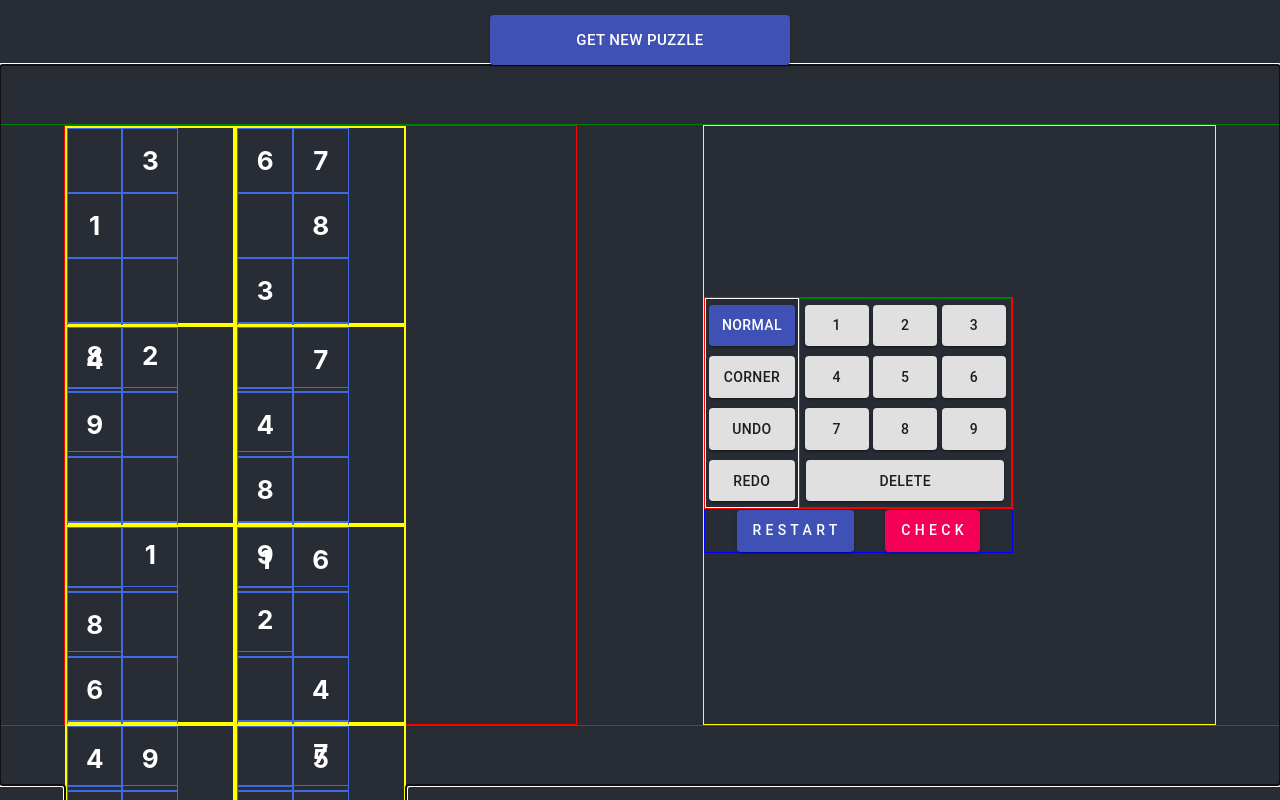
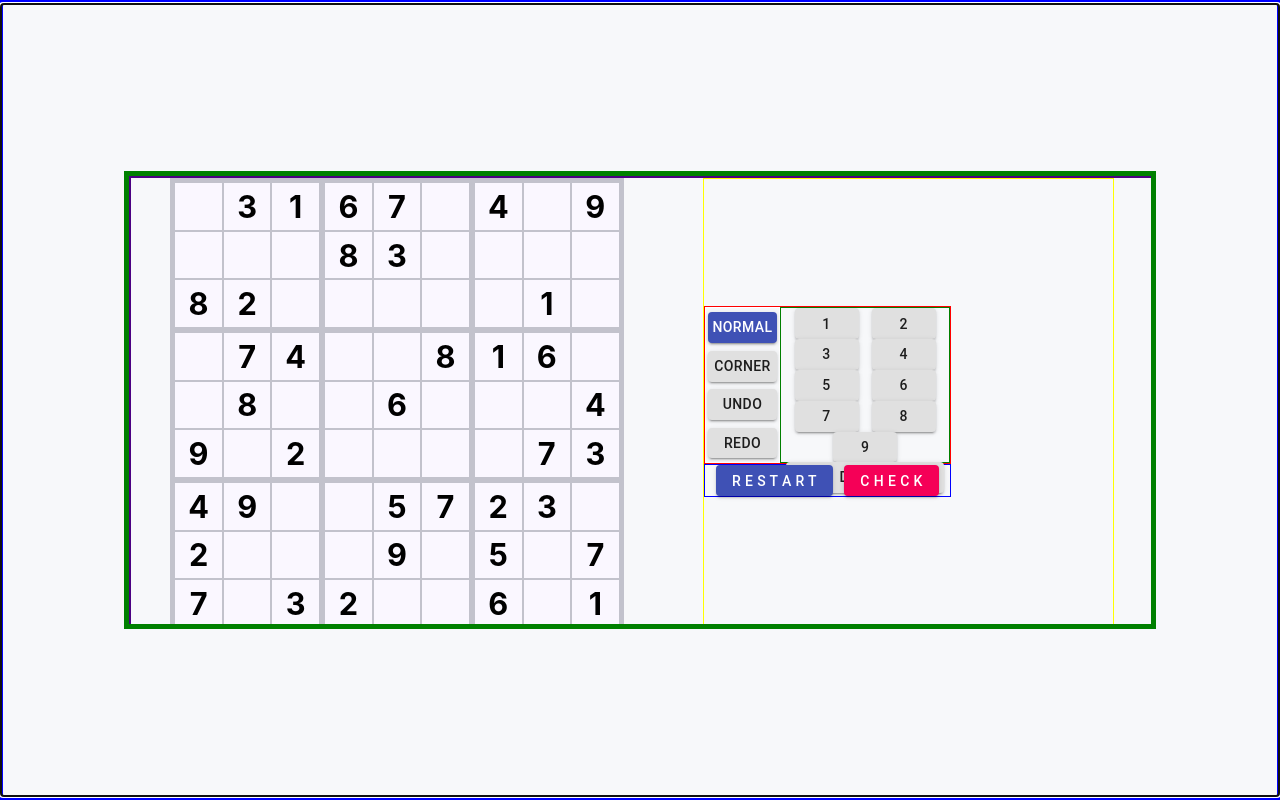
Before and after one commit to rodsouza9/sudko, a React (Create React App) app in the folder client/: page / in a window 1280 px wide. Shown: the top 800 px of the page. Built offline with nearby package versions, Linux system fonts and the light colour scheme.

Commit message:
Change game div to preserve aspect ratio. Change Board to use CSS Grid. Change colors to look nicer.

```diff
--- a/client/src/App.css
+++ b/client/src/App.css
@@ -1,29 +1,21 @@
 .App {
     text-align: center;
+    height: 100vh;
+    width: 100vw;
 }
 
 .App-header {
-    background-color: #282c34; /*antiquewhite*/
-    min-height: 100vh;
+    background-color: #f7f8fa; /*antiquewhite*/
+    box-sizing: border-box;
+    border: medium solid blue;
+    height: 100%;
+    width: 100%;
     display: flex;
     flex-direction: column;
     align-items: center;
     justify-content: center;
     font-size: calc(10px + 2vmin);
-    color: white;
-}
-
-.App-link {
-    color: #61dafb;
-}
-
-@keyframes App-logo-spin {
-    from {
-        transform: rotate(0deg);
-    }
-    to {
-        transform: rotate(360deg);
-    }
+    color: black;
 }
 
 /*.square {
@@ -39,6 +31,13 @@
     align-items: center;
 }*/
 
+.ascii {
+    border: thin solid orange;
+    box-sizing: border-box;
+    height: 100%;
+    width: 90vw;
+}
+
 .ascii-button {
     height: 50px;
     width: 300px;
@@ -46,62 +45,94 @@
 
 .screen {
     width: 100vw;
-    height: 90vh;
+    height: 100%;
+    border: thin solid orange;
+    box-sizing: border-box;
     display: flex;
     justify-content: center;
     align-items: center;
 }
 
+.game {
+    height: 0;
+    overflow: hidden;
+    padding-top: 35%;
+    width: 80%;
+    position: relative;
+    border-style: solid;
+    border-width: 5px;
+    border-color: green;
+    font-size: 3vw;
+}
+
+.game-inside {
+    position: absolute;
+    top: 0;
+    left: 0;
+    width: 100%;
+    height: 100%; /* uaw vh for scale*/
+    border-style: solid;
+    border-width: 2px;
+    border-color: indigo;
+    display: flex;
+    justify-content: space-around;
+}
+
+.board {
+    border: medium solid #c2c2cc;
+    height: 100%;
+    width: calc((35/80) *100%);
+    display: grid;
+    grid-template: 1fr 1fr 1fr / 1fr 1fr 1fr;
+    gap: 0.5%;
+    background-color: #c2c2cc;
+    color: black; /*royalblue;*/
+}
+
+.group {
+    border: thin solid #c2c2cc;
+    background-color: #faf7ff;
+    display: grid;
+    grid-template: 1fr 1fr 1fr / 1fr 1fr 1fr;
+    justify-items: stretch;
+    font-size: 80%;
+    font-weight: 900;
+}
+
 .square {
-    width: 32.18%;
-    height: 32.18%;
     border-style: solid;
     border-width: 1px;
-    border-color: royalblue ;
-    float: left;
-    display: flex;
-    flex-wrap: wrap;
-    justify-content: center;
-    align-items: center;
-}
-
-.mark {
-    width: 33%;
-    height: 33%;
-    font-size: 0.5em;
+    border-color: #c2c2cc;
     display: flex;
     justify-content: center;
     align-items: center;
 }
 
-.board {
-    width: 40%;
+.square-with-marks {
     border-style: solid;
     border-width: 1px;
-    border-color: red;
-    display: flex;
-    flex-wrap: wrap;
+    border-color: #c2c2cc;
+    grid-template: 1fr 1fr 1fr / 1fr 1fr 1fr;
+    grid-template-areas:
+        "1 2 3"
+        "4 5 6"
+        "7 8 9"
+    ;
+    justify-items: stretch;
 }
 
-.group {
-    width: 32.58%;
-    height: 32.68%;
-    border-style: solid;
-    border-width: 2px;
-    border-color: yellow;
+.mark {
+    border: thin solid red;
+    font-size: 0.3em;
     display: flex;
-    flex-wrap: wrap;
+    justify-content: center;
+    align-items: center;
 }
 
-.game {
-    width: 1500px;
-    height: 600px; /* uaw vh for scale*/
-    border-style: solid;
-    border-width: 1px;
-    border-color: green;
-    display: flex;
-    justify-content: space-around;
+.mark-1 {
+    grid-area: 2;
 }
+
 
 .button-box {
     width: 40%;
@@ -162,7 +193,8 @@
 
 .button-num {
     height: 20%;
-    width: 20%;
+    max-width: 15px;
+    min-width: 25px;
 }
 
 .highlight {
--- a/client/src/App.tsx
+++ b/client/src/App.tsx
@@ -3,7 +3,7 @@ import * as _ from "lodash";
 import React, {KeyboardEvent, RefObject, SyntheticEvent} from "react";
 import "./App.css";
 import * as Validate from "./Types";
-import {AsciiWrapper} from "./Types";
+import {AsciiWrapper, NORMAL_GROUPS} from "./Types";
 
 const KEY_DELETE = 8;
 const KEY_TAB = 9;
@@ -38,11 +38,12 @@ const App: React.FC = () => {
     return (
         <div className="App">
             <header className="App-header">
-                <AsciiWrapper/>
-                {/*<Board
+                {// <AsciiWrapper/>
+                }
+                <Board
                     permanentValues={vals}
-                    groupings={groups}
-                />*/}
+                    groupings={NORMAL_GROUPS}
+                />
             </header>
         </div>
     );
@@ -463,6 +464,7 @@ class Board extends React.Component<BoardProps, BoardState> {
                 }}
                 tabIndex={0}>
                 <div className="game">
+                <div className="game-inside">
                     <div className="board">{this.renderSquares()}</div>
                     <div className="button-box">
                         <div className="button-box-top">
@@ -507,6 +509,7 @@ class Board extends React.Component<BoardProps, BoardState> {
                             </EventPreventingButton>
                         </div>
                     </div>
+                </div>
                 </div>
             </div>
         );
@@ -563,7 +566,7 @@ class Square extends React.Component<SquareProps, {}> {
         }
         const list = [];
         for (let i = 0; i < 9; i++) {
-            list.push(<div className="mark">{marks[i]}</div>);
+            list.push(<div className="mark">{marks[i] == null ? "1" : marks[i]}</div>);
         }
         return list;
     }
@@ -575,6 +578,7 @@ class Square extends React.Component<SquareProps, {}> {
             this.props.markings.size !== 0 &&
             !this.props.isPermanent &&
             !this.props.value;
+        const squareClassName: string = displayMarkings ? "square-with-marks" : "square";
         return (
             <div
                 className={"square " + light + " " + permanent}
--- a/client/src/AsciiWrapper.tsx
+++ b/client/src/AsciiWrapper.tsx
@@ -53,7 +53,7 @@ export class AsciiWrapper extends React.Component<AsciiWrapperProps, AsciiWrappe
 
     public render() {
         return (
-            <div className={"ascii"}>
+            <div className="ascii">
                 <Button
                     className={"ascii-button"}
                     onClick={() => {this.getNewBoard(); }}
```
